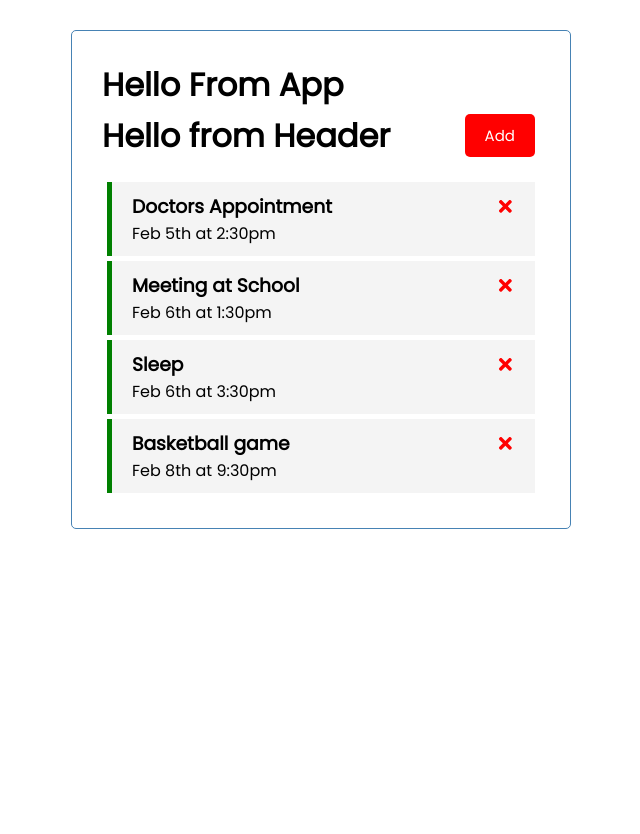
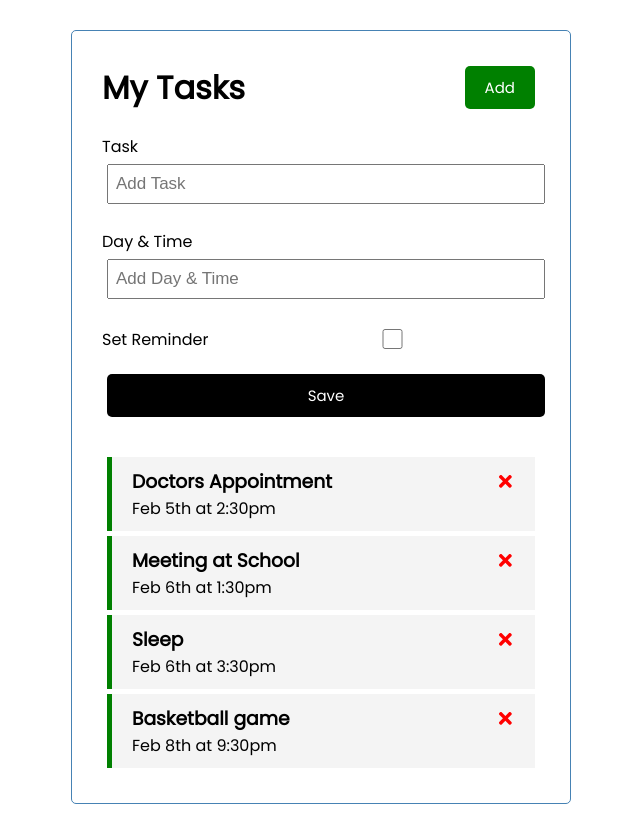
Before and after one commit to OmriAlster/ReactCourse, a React (Create React App) app in the folder react-task-tracker/: page / in a window 1280 px wide. Both pictures are taken after a click on the button "Add". Shown: the whole page, without its empty margins (319-959 px from the left). Before the commit the page ends 800 px from the top, so only its background shows below. Built offline with nearby package versions, Linux system fonts and the light colour scheme.

Commit message:
Create form + Add new task to the list

```diff
--- a/react-task-tracker/src/App.js
+++ b/react-task-tracker/src/App.js
@@ -3,6 +3,7 @@ import './App.css';
 import Header from './components/Header';
 import Tasks from './components/Tasks';
 import { useState } from 'react'
+import AddTask from './components/AddTask';
 
 function App() {
   const[tasks, setTasks] = useState(
@@ -33,6 +34,7 @@ function App() {
         }
     ]
   )
+  const [showForm, setShowForm] = useState(false)
 
   const toggleReminder = (id) => {
     setTasks(
@@ -47,10 +49,20 @@ function App() {
     setTasks(tasks.filter((task) => task.id !== id))
   }
 
+  const submitTask = (newTask) => {
+    tasks.push(newTask)
+    setTasks(tasks)
+    setShowForm(false);
+  }
+
+  const onAdd = () => {
+    setShowForm(true)
+  }
+
   return (
     <div className="container">
-      <h1>Hello From App</h1>
-      <Header/>
+      <Header onAdd={onAdd}/>
+      {showForm ? <AddTask onSubmit={submitTask}/> : ''}
       { tasks.length > 0 ? (
       <Tasks tasks={tasks} onDelete={deleteTask} onToggle={toggleReminder} />) :
       ( 'No Tasks To Show')
--- a/react-task-tracker/src/components/AddTask.js
+++ b/react-task-tracker/src/components/AddTask.js
@@ -1,7 +1,36 @@
-const AddTask = () => {
+import { useState } from "react"
+
+const AddTask = ({ onSubmit }) => {
+    const [text, setText] = useState('')
+    const [day, setDay] = useState('')
+    const [reminder, setReminder] = useState(false)
+
     return (
         <form className='add-form'>
-
+           <div className='form-control'>
+                <label>Task</label>
+                <input
+                    type='text' placeholder='Add Task'
+                    value={text} onChange={(e) => setText(e.target.value)}>
+               </input>
+           </div>
+           <div className='form-control'>
+                <label>Day & Time</label>
+                <input
+                    type='text' placeholder='Add Day & Time'
+                    value={day} onChange={(e) => setDay(e.target.value)}>
+               </input>
+           </div>
+           <div className='form-control form-control-check'>
+                <label>Set Reminder</label>
+                <input
+                    type='checkbox'
+                    value={reminder} onChange={(e) => setReminder(e.target.value)}>
+               </input>
+           </div>
+           <input type='submit' className='btn btn-block' value='Save' onClick={() => onSubmit(
+               {"id": 100,"text": text, "day": day, "reminder": reminder}
+               )}/>
         </form>
     )
 }
--- a/react-task-tracker/src/components/Header.js
+++ b/react-task-tracker/src/components/Header.js
@@ -1,14 +1,11 @@
 import PropTypes from 'prop-types'
 import Button from './Button'
 
-const Header = (props) => {
-    const onClick = () => {
-        console.log('click')
-    }
+const Header = ({onAdd}) => {
     return (
         <header className='header'>
-            <h1> Hello from Header</h1>
-            <Button inside='white'outside='red' text='Add' onClick={onClick}></Button>
+            <h1> My Tasks </h1>
+            <Button inside='white'outside='green' text='Add' onClick={onAdd}></Button>
         </header>
     )
 }
@@ -18,10 +15,6 @@ const Header = (props) => {
 //     color: 'orange', backgroundColor: 'peru'
 // }
 
-Header.defaultProps = {
-    title: 'Omri'
-}
-
 Header.propTypes = {
     title: PropTypes.string,
 }
```
